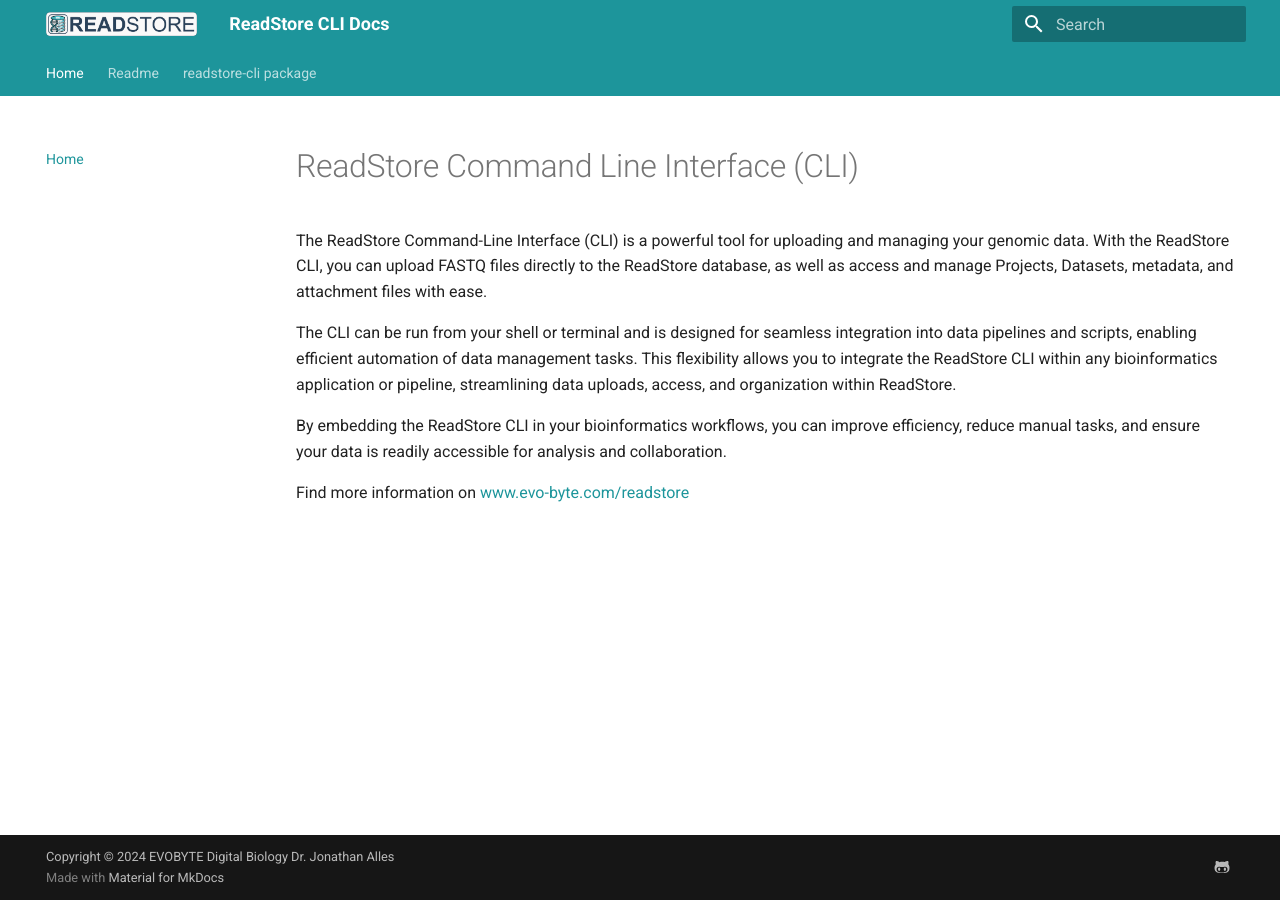
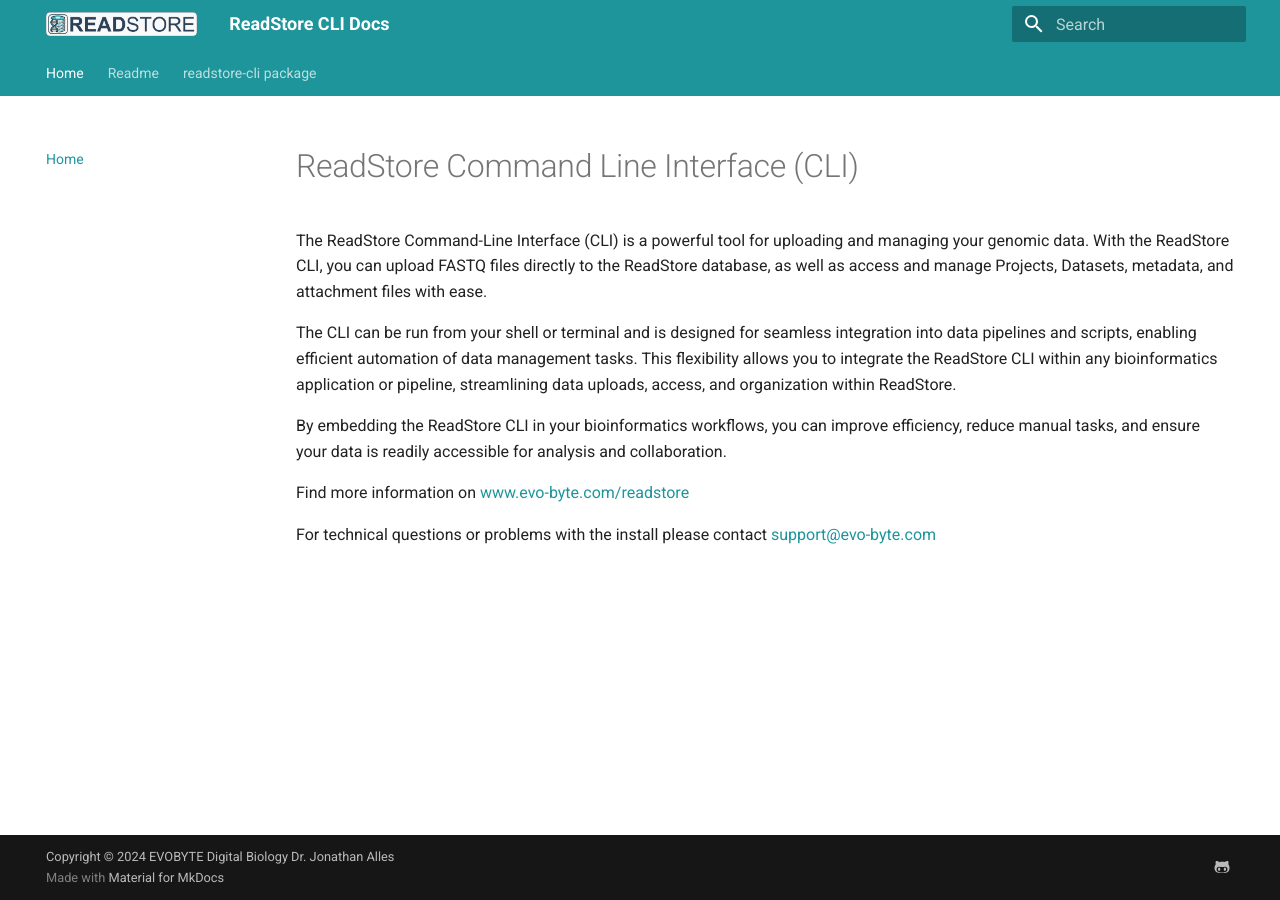
Before and after one commit to EvobyteDigitalBiology/readstore-cli, an MkDocs documentation site: the page built from docs/index.md, in a window 1280 px wide. Built offline with MkDocs 1.6.1 and Material for MkDocs 9.7.7, drawn with Linux system fonts in a browser that asks for light colours.

Commit message:
Doc: Update

```diff
--- a/docs/index.md
+++ b/docs/index.md
@@ -7,3 +7,5 @@
 By embedding the ReadStore CLI in your bioinformatics workflows, you can improve efficiency, reduce manual tasks, and ensure your data is readily accessible for analysis and collaboration.
 
 Find more information on <a href=www.evo-byte.com/readstore>www.evo-byte.com/readstore</a>
+
+For technical questions or problems with the install please contact <a href="mailto:support@evo-byte.com">support@evo-byte.com</a>
```
